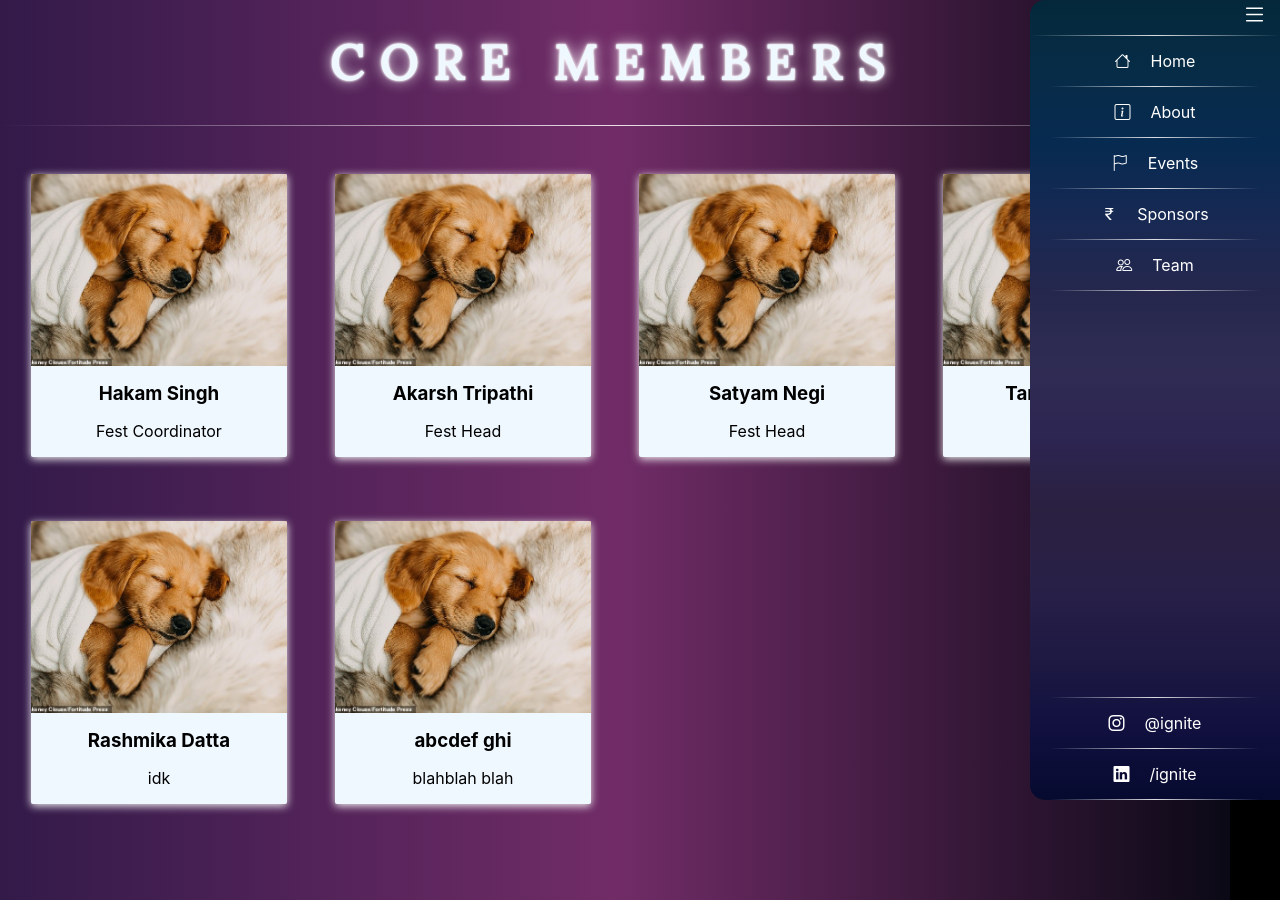
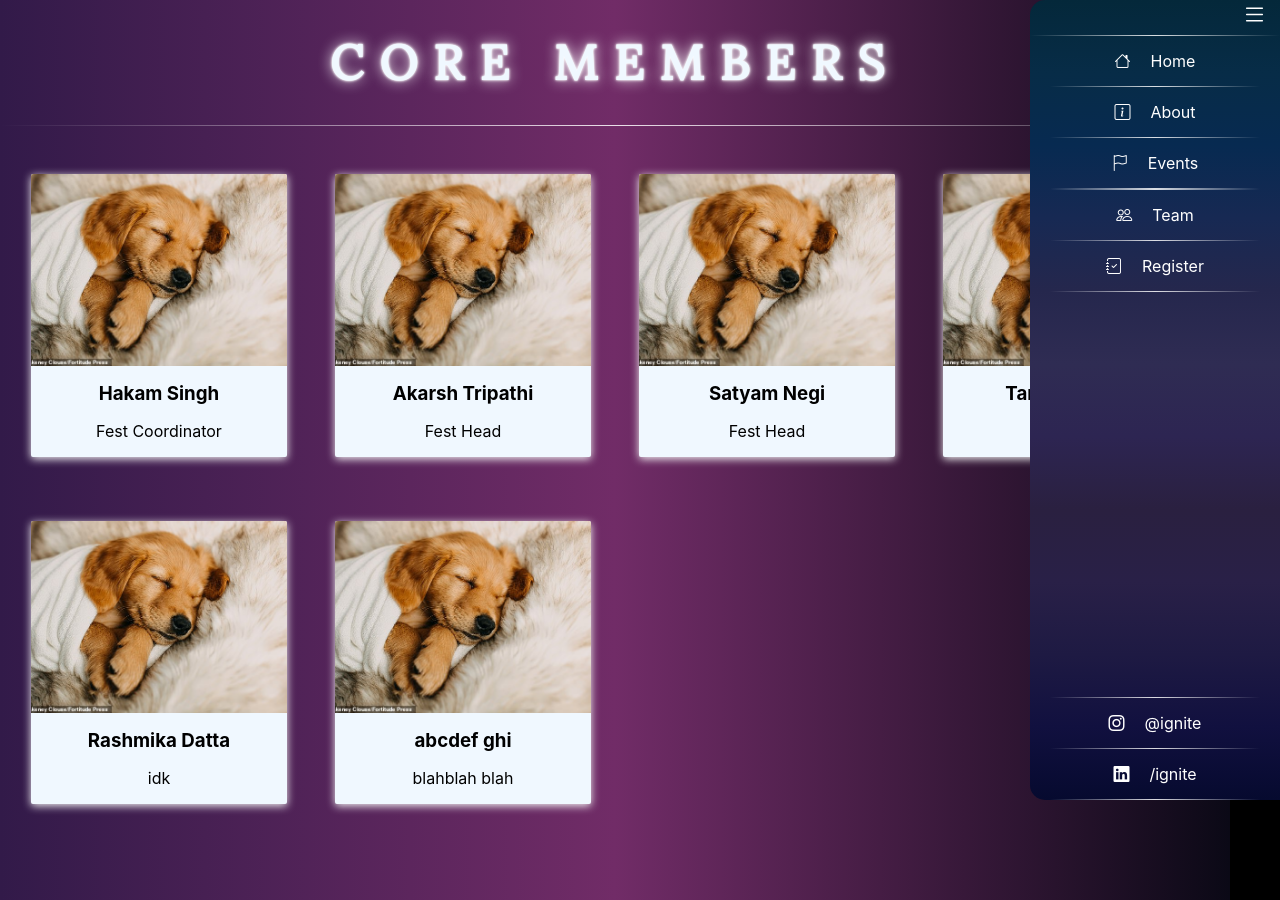
Before and after one commit to tanishagupta20/ignite, a React (Create React App) app: page /core in a window 1280 px wide. Both pictures are taken after a click on the element 1261 px from the left and 17 px from the top of the page. Built offline with nearby package versions, Linux system fonts and the light colour scheme; a web font is replaced by a local one.

Commit message:
z-index changed

```diff
--- a/src/App.js
+++ b/src/App.js
@@ -28,7 +28,7 @@
 
 function Home(){
   return(
-    <div style = {{width : "calc(100% - 50px)", backgroundColor : "transparent", height : "100vh"} }>
+    <div style = {{width : "calc(100% - 40px)", backgroundColor : "transparent", height : "100vh"} }>
       <Topnav />
       <HomepageLogo />
       <Countdown />
--- a/src/Sidenav.css
+++ b/src/Sidenav.css
@@ -11,6 +11,7 @@
   top: 0;
   right: 0;
   height: 100vh;
+  z-index : 101;
 }
 
 .nav-container.active {
--- a/src/Sidenav.js
+++ b/src/Sidenav.js
@@ -33,7 +33,7 @@
 
                             <div className='faded-hz-line'></div>
 
-                                <Link className="nav-items-link" onClick={toggleNav} to='/home' title={inactive ? 'Home' : ''}>
+                            <Link className="nav-items-link" onClick={toggleNav} to='/home' title={inactive ? 'About' : ''}>
                                 <li style={!inactive ? { width: "210px" } : { width: "20px" }}>
                                     <div className='menu-icon'>
                                         <i class="bi bi-info-square"></i>
@@ -44,7 +44,7 @@
 
                             <div className='faded-hz-line'></div>
 
-                                <Link className="nav-items-link" onClick={toggleNav} to='/home' title={inactive ? 'Home' : ''}>
+                            <Link className="nav-items-link" onClick={toggleNav} to='/home' title={inactive ? 'Events' : ''}>
                                 <li style={!inactive ? { width: "210px" } : { width: "20px" }}>
                                     <div className='menu-icon'>
                                         <i class="bi bi-flag"></i>
@@ -55,23 +55,34 @@
 
                             <div className='faded-hz-line'></div>
 
-                                <Link className="nav-items-link" onClick={toggleNav} to='/home' title={inactive ? 'Home' : ''}>
+                            {/* <Link className="nav-items-link" onClick={toggleNav} to='/home' title={inactive ? 'Home' : ''}>
                                     <li style={!inactive ? { width: "210px" } : { width: "20px" }}>
                                         <div className='menu-icon'>
                                             <i class="bi bi-currency-rupee"></i>
                                         </div>
                                         <span className={!inactive ? 'menu-name' : 'hidden'}>Sponsors</span>
                                     </li>
-                                </Link>
+                                </Link> */}
 
                             <div className='faded-hz-line'></div>
 
-                                <Link className="nav-items-link" onClick={toggleNav} to='/core' title={inactive ? 'Core' : ''}>
+                            <Link className="nav-items-link" onClick={toggleNav} to='/core' target = "_blank" title={inactive ? 'Team' : ''}>
                                 <li style={!inactive ? { width: "210px" } : { width: "20px" }}>
                                     <div className='menu-icon'>
                                         <i class="bi bi-people"></i>
                                     </div>
                                     <span className={!inactive ? 'menu-name' : 'hidden'}>Team</span>
+                                </li>
+                            </Link>
+
+                            <div className='faded-hz-line'></div>
+
+                            <Link className="nav-items-link" onClick={toggleNav} to='/register' target = "_blank" title={inactive ? 'Register' : ''}>
+                                <li style={!inactive ? { width: "210px" } : { width: "20px" }}>
+                                    <div className='menu-icon'>
+                                        <i class="bi bi-journal-check"></i>
+                                    </div>
+                                    <span className={!inactive ? 'menu-name' : 'hidden'}>Register</span>
                                 </li>
                             </Link>
 
--- a/src/pages/Home/Countdown.css
+++ b/src/pages/Home/Countdown.css
@@ -20,7 +20,7 @@
 
 .layer-img-countdown{
     margin-top: -60%;
-    z-index: 0;
+    z-index: -10;
 }
 
 .timer {
--- a/src/pages/Home/Topnav.css
+++ b/src/pages/Home/Topnav.css
@@ -1,14 +1,8 @@
-*{
-    margin: 0;
-    padding: 0;
-}
-
 .top-nav-container{
     background-color: transparent;
     height : 3.5rem;
     display: flex;
     justify-content: space-between;
-    z-index: 1;
 }
 
 .chitkara-logo-div{
@@ -25,11 +19,12 @@
     display: flex;
     justify-content: center;
     cursor: pointer;
+    z-index: 50;
 }
 
 .register-link{
     text-decoration: none;
-    padding-right : 10px;
+    padding-right : 16px;
     padding-top: 12px;
     font-size: 1.3rem;
     color : #fff;
```
Lines whose indentation alone changed are shown as unchanged.
